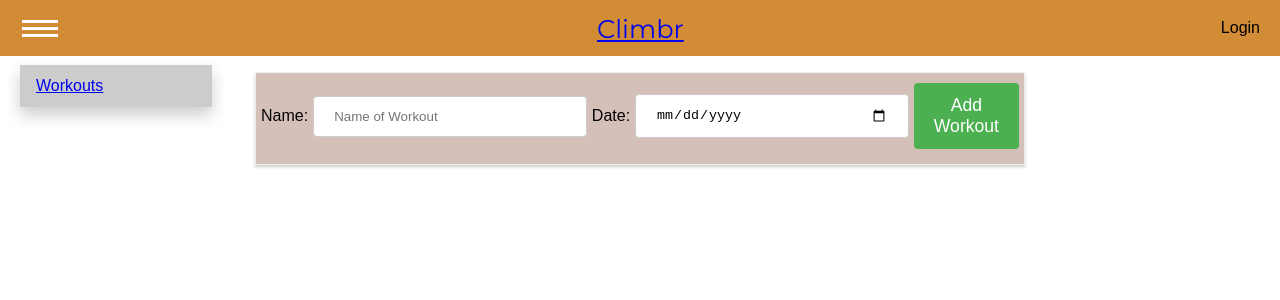
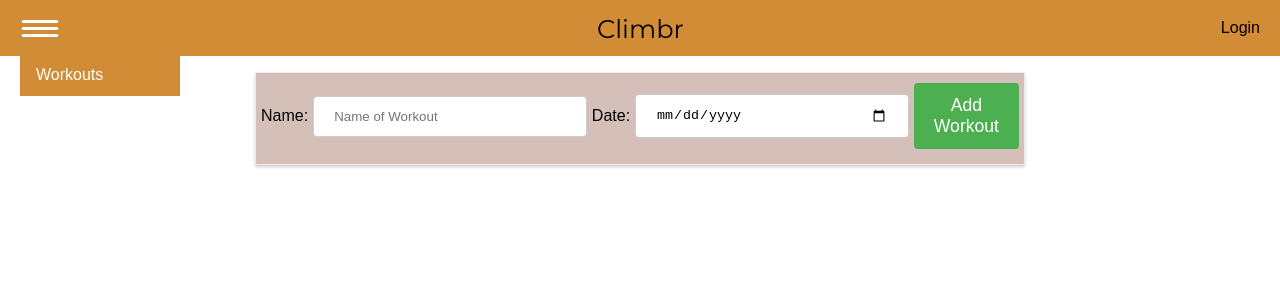
Before and after one commit to kyle-anderson1/Climbr, a React app: page / in a window 1280 px wide. Both pictures are taken after a click on the element 40 px from the left and 28 px from the top of the page. Shown: the top 300 px of the page. Built offline with nearby package versions, Linux system fonts and the light colour scheme.

Commit message:
Styling changes for links

```diff
--- a/src/components/Navigation/Menu/Menu.css
+++ b/src/components/Navigation/Menu/Menu.css
@@ -1,6 +1,7 @@
 .Dropdown {
   position: relative;
   display: inline-block;
+  z-index: 500;
 }
 
 .MenuIcon {
@@ -25,10 +26,24 @@
 .Links {
   display: block;
   position: absolute;
-  background-color: #ccc;
+  background-color: #D18C35;
   min-width: 160px;
-  box-shadow: 0px 8px 16px 0px rgba(0,0,0,0.2);
+  top: 30px;
+  box-sizing: border-box;
+  transition: all 0.3s ease-out;
   padding: 12px 16px;
   z-index: 1;
   list-style-type: none;
 }
+
+.Link {
+  color: white;
+  text-decoration: none;
+}
+
+.Link:active,
+.Link.active,
+.Link:hover {
+  color: black;
+  text-decoration: underline;
+}
--- a/src/components/Navigation/Menu/Menu.js
+++ b/src/components/Navigation/Menu/Menu.js
@@ -1,7 +1,9 @@
 import React, { Component } from 'react';
 import { NavLink } from 'react-router-dom';
 
+import Aux from '../../../hoc/Aux/Aux';
 import classes from './Menu.css';
+import Backdrop from '../../UI/Backdrop/Backdrop';
 
 class Menu extends Component {
   state = {
@@ -17,12 +19,14 @@ class Menu extends Component {
     if (this.state.showDropdown) {
       dropdown = (
         <ul className={classes.Links}>
-          <li><NavLink to='/workouts'>Workouts</NavLink></li>
+          <li><NavLink to='/workouts' className={classes.Link}>Workouts</NavLink></li>
         </ul>
       );
     }
 
     return (
+      <Aux>
+        <Backdrop notGreyed show={this.state.showDropdown} clicked={this.showDropdownHandler} />
         <div className={classes.Dropdown}>
           <div className={classes.MenuIcon} onClick={this.showDropdownHandler}>
             <div></div>
@@ -31,6 +35,7 @@ class Menu extends Component {
           </div>
           {dropdown}
         </div>
+      </Aux>
     );
   }
 }
--- a/src/components/Navigation/Toolbar/Toolbar.css
+++ b/src/components/Navigation/Toolbar/Toolbar.css
@@ -24,3 +24,15 @@
     display: none;
   }
 }
+
+.LogoLink {
+  font: inherit;
+  color: black;
+  text-decoration: none;
+}
+
+.LogoLink:hover,
+.LogoLink:active,
+.LogoLink.active {
+  color: white;
+}
--- a/src/components/Navigation/Toolbar/Toolbar.js
+++ b/src/components/Navigation/Toolbar/Toolbar.js
@@ -8,7 +8,7 @@ const toolbar = () => (
   <div className={classes.Toolbar}>
     <header className={classes.Toolbar}>
       <Menu />
-      <div className={classes.Logo}><Link to="/">Climbr</Link></div>
+      <div className={classes.Logo}><Link to="/" className={classes.LogoLink}>Climbr</Link></div>
       <div>Login</div>
     </header>
   </div>
--- a/src/components/UI/Backdrop/Backdrop.css
+++ b/src/components/UI/Backdrop/Backdrop.css
@@ -7,3 +7,12 @@
   top: 0;
   background-color: rgba(0,0,0,0.5);
 }
+
+.BackdropNoGrey {
+  width: 100%;
+  height: 100%;
+  position: fixed;
+  z-index: 100;
+  left: 0;
+  top: 0;
+}
--- a/src/components/UI/Backdrop/Backdrop.js
+++ b/src/components/UI/Backdrop/Backdrop.js
@@ -2,8 +2,8 @@ import React from 'react';
 
 import classes from './Backdrop.css';
 
-const backdrop = (props) => (
-  props.show ? <div className={classes.Backdrop} onClick={props.clicked}></div> : null
-);
+const backdrop = (props) => {
+  return (props.show ? <div className={props.notGreyed ? classes.BackdropNoGrey : classes.Backdrop} onClick={props.clicked}></div> : null);
+};
 
 export default backdrop;
```
Lines whose indentation alone changed are shown as unchanged.
